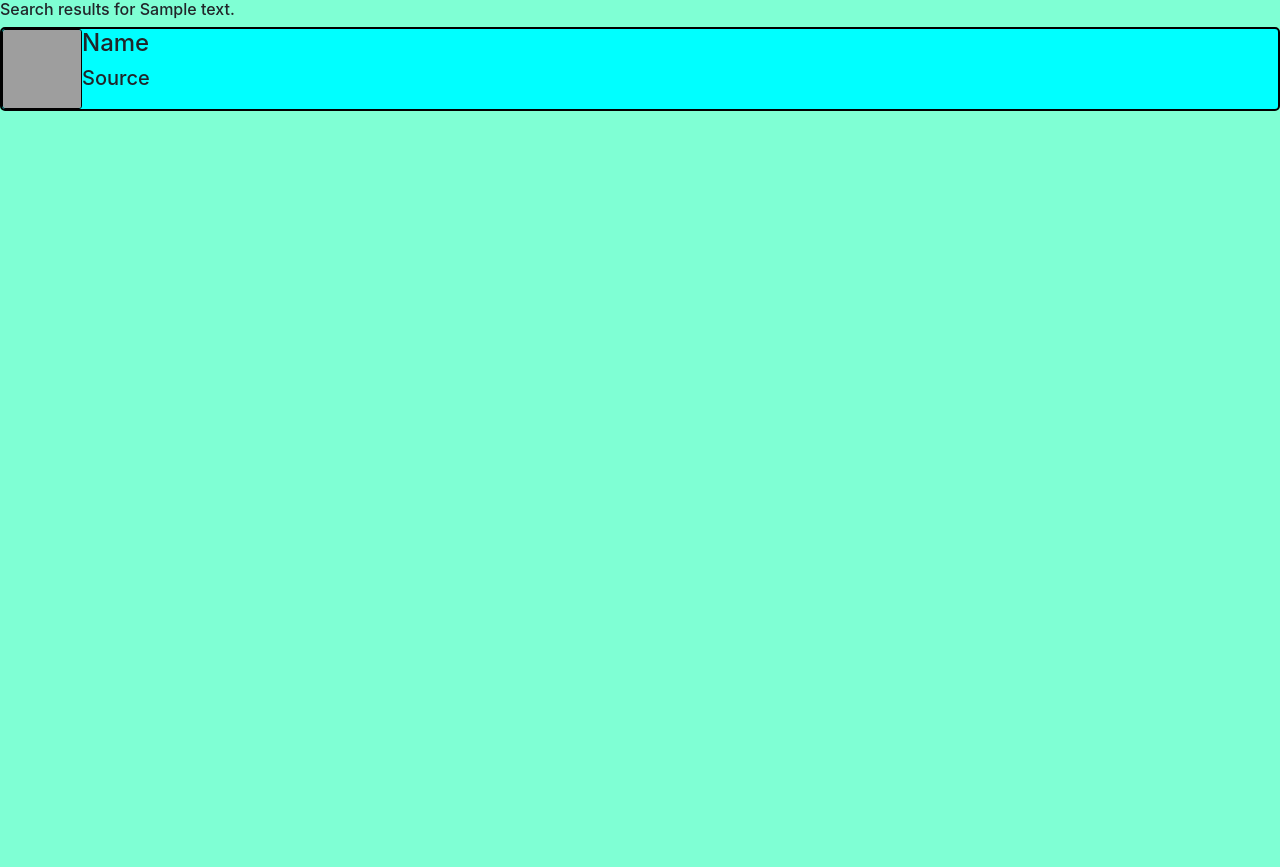
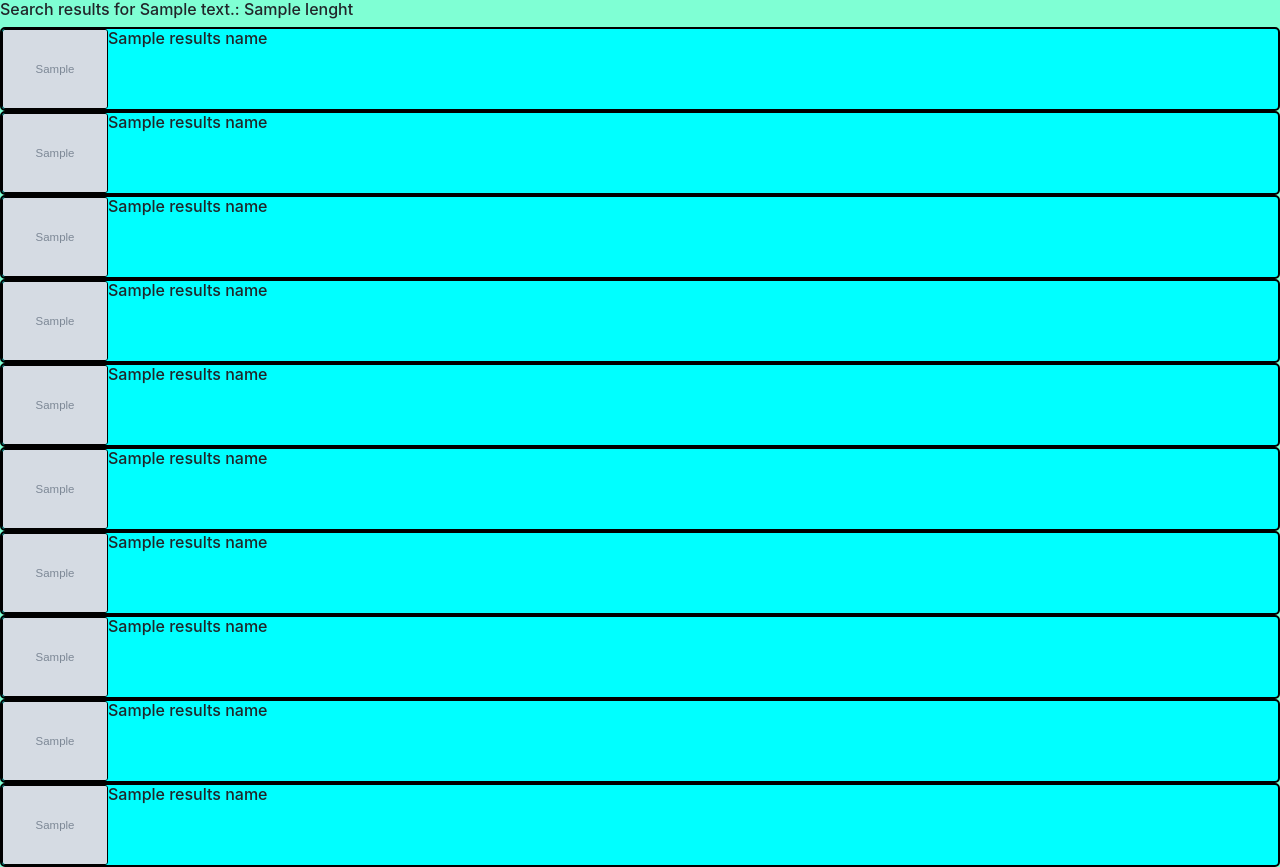
Before and after one commit to NiTE97/SirPythonALot, a Flask app: template templates/results.html in a window 1280 px wide. Shown: the part 120-987 px from the top of the page. Before the commit the page ends 231 px from the top, so only its background shows below. Run offline with Flask 2, Linux system fonts and the light colour scheme; the template is opened without the code that fills it: most values are stand-ins (such as "Sample title", 1, 10 or a date in 2020); grey boxes marked "Sample" are stand-in pictures; some libraries are stand-ins or nearby versions; grey boxes are pictures that could not be loaded.

Commit message:
Prototype

```diff
--- a/main.py
+++ b/main.py
@@ -1,14 +1,86 @@
-import logging, sys
+import logging, sys, requests, re
+import urllib.request as urllib
 from flask import Flask, render_template, request
+from bs4 import BeautifulSoup
 
 app = Flask(__name__)
-
-keyword = ""
 
 @app.route("/")
 @app.route("/index")
 def home():
     return render_template('index.html')
+
+def scrapingThumbnails(list):
+    i = 0
+    max = len(list)
+    links = [''] * max
+
+    while i<max:
+
+        links[i] = list[i].get('data-thumb_url')
+        i+=1
+
+    links = links[4:]
+
+    return links
+
+def scrapingNames(list):
+    i = 0
+    max = len(list)
+    names = [''] * max
+
+    while i<max:
+        names[i] = list[i].get('title')
+        i+=1
+    names = names[4:]
+
+    return names
+
+def scrapingLinksAndNames(list):
+    i = 0
+    max = len(list)
+    links = [''] * max
+    names = [''] * max
+
+    while i<max:
+        links[i] = "pornhub.com" + list[i].get('href')
+        names[i] = list[i].get('title')
+
+        i+=1
+
+    links = links[4:]
+    names = names[4:]
+
+    return links, names
+
+def scraping(keyword):
+    pornhub = "https://pornhub.com/video/search?search="
+    pornhub_suffix = "&page="
+    youporn = "https://www.youporn.com/search/?search-btn=&query="
+
+    #Search
+    results = requests.get(pornhub + keyword + pornhub_suffix + "1")
+    soup = BeautifulSoup(results.text, 'html.parser')
+    list = soup.find_all(class_='rotating')
+    list2 = soup.find_all(class_='fade')
+
+    resultsLinks, resultsNames = scrapingLinksAndNames(list2)
+    #resultsNames = scrapingNames(list2)
+    resultsThumbnails = scrapingThumbnails(list)
+
+    for i in range(2, 5):
+        results2 = requests.get(pornhub + keyword + pornhub_suffix + str(i))
+        soup2 = BeautifulSoup(results2.text, 'html.parser')
+        list3 = soup2.find_all(class_='rotating')
+        list4 = soup2.find_all(class_='fade')
+        resultsLinksi, resultsNamesi = scrapingLinksAndNames(list4)
+        resultsLinks = resultsLinks + resultsLinksi
+        resultsNames = resultsNames + resultsNamesi
+        #resultsNames = resultsNames + scrapingNames(list4)
+        resultsThumbnails = resultsThumbnails + scrapingThumbnails(list3)
+
+    return resultsLinks, resultsNames, resultsThumbnails
+
 
 @app.route("/results", methods=['POST','GET'])
 def results():
@@ -17,7 +89,14 @@ def results():
     if request.method == 'POST':
         form_data = request.form
         keyword = form_data["textinput"]
-        return render_template('results.html',form_data = form_data)
+        resultsLinks, resultsNames, resultsThumbnails = scraping(keyword)
+        lenght = len(resultsThumbnails)
+
+        pornhub = "https://pornhub.com/video/search?search="
+        pornhub_suffix = "&page="
+        string = pornhub + keyword + pornhub_suffix + "2"
+        return render_template('results.html',form_data = form_data, resultsThumbnails = resultsThumbnails, resultsNames = resultsNames
+                                , resultsLinks = resultsLinks, lenght = lenght, string = string)
 
 if __name__ =='__main__':
     app.run(debug=True)
--- a/static/css/style.css
+++ b/static/css/style.css
@@ -31,10 +31,12 @@ header{
     border: 2px solid black;
     border-radius: 5px;
     display: flex;
+    width: 100vw;
+    height: auto;
 }
 .video-thumbnail{
     border: 1px solid black;
     border-radius: 3px;
     height: 5rem;
-    width: 5rem;
+    width: auto;
 }
--- a/templates/results.html
+++ b/templates/results.html
@@ -10,16 +10,23 @@
     <header>
         <h1 id="header">SirJizzALot</h1>
     </header>
-    <h6>Search results for {{ form_data["textinput"]}} </h6>
+    <h6>Search results for {{ form_data["textinput"]}}: {{lenght}}</h6>
+
+    {%for i in range(0, lenght)%}
+
     <div class="video-item">
         <div>
-        <a href="" id="video-source"><img src="https://pngimg.com/uploads/donut/donut_PNG96.png" alt="Image Thumbnail" class="video-thumbnail"></a>
+        <a href="https://{{resultsLinks[i]}}" id="video-source"><img src="{{resultsThumbnails[i]}}" alt="{{resultsThumbnails[i]}}" class="video-thumbnail"></a>
         </div>
         <div>
-        <h4 class="video-name">Name</h4>
-        <h5 class="video-source">Source</h5>
+        <h6 class="video-name">{{ resultsNames[i]}}</h6>
+        <!-- <h5 class="video-source">{{ resultsLinks[i]}}</h5> -->
         </div>
     </div>
+
+    {%endfor%}
+
+
 </body>
 <link rel="stylesheet" href="https://maxcdn.bootstrapcdn.com/bootstrap/4.0.0/css/bootstrap.min.css" integrity="sha384-Gn5384xqQ1aoWXA+058RXPxPg6fy4IWvTNh0E263XmFcJlSAwiGgFAW/dAiS6JXm" crossorigin="anonymous">
 <link rel="stylesheet" href="{{ url_for('static', filename='css/style.css') }}">
```
